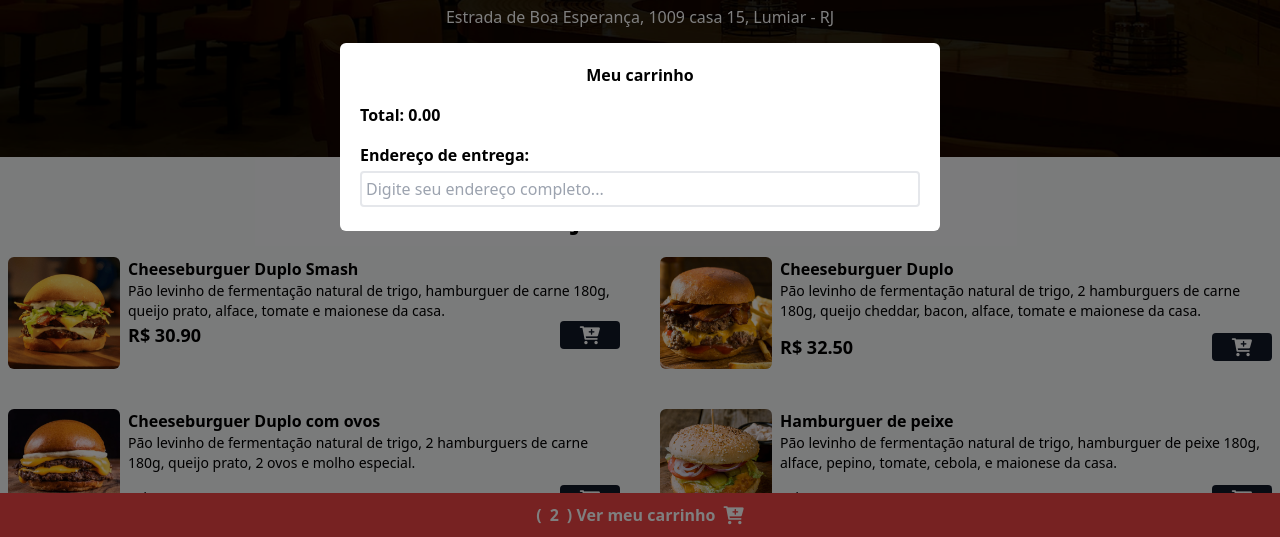
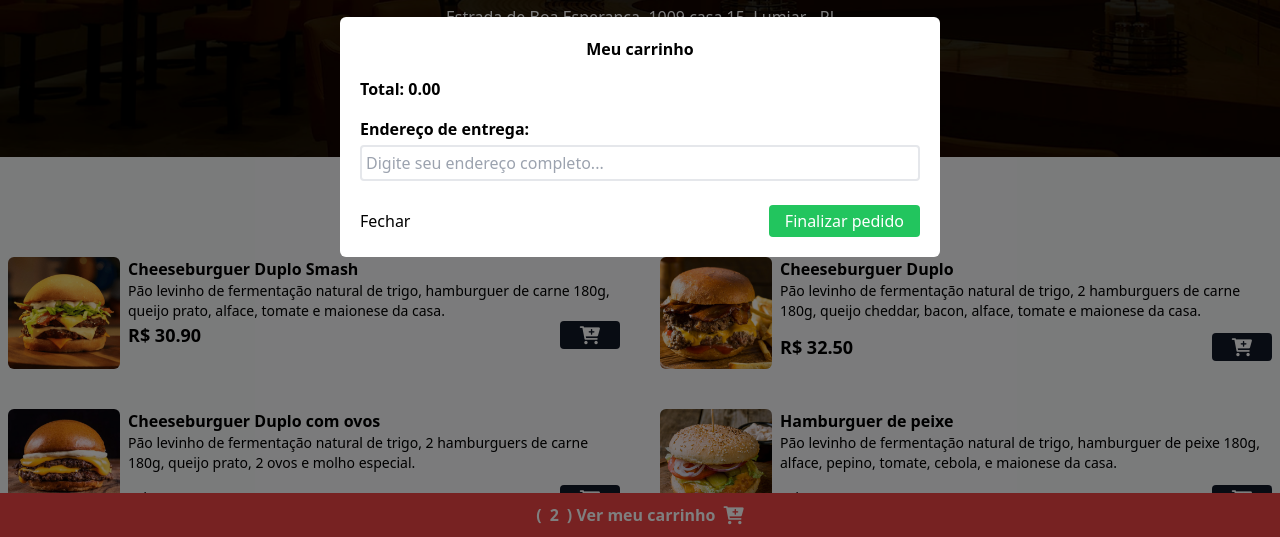
Before and after one commit to Bruno-Assumpcao-Motta/cardapio, a website: page index.html in a window 1280 px wide. Shown: the part 263-800 px from the top of the page. Drawn offline with Linux system fonts and the light colour scheme.

Commit message:
Finalizando o modal

```diff
--- a/index.html
+++ b/index.html
@@ -353,6 +353,11 @@
             />
             <p class="text-red-500 hidden" id="address-warn">Digite seu endereço completo!</p>
 
+            <div class="flex items-center justify-between mt-5 w-full">
+                <button id="close-modal-btn">Fechar</button>
+                <button id="checkout-btn" class="bg-green-500 text-white px-4 py-1 rounded">Finalizar pedido</button>
+            </div>
+
         </div>
     </div>
     <!-- FIM MODAL CART -->
```
Also changed, not shown: styles/output.css.
